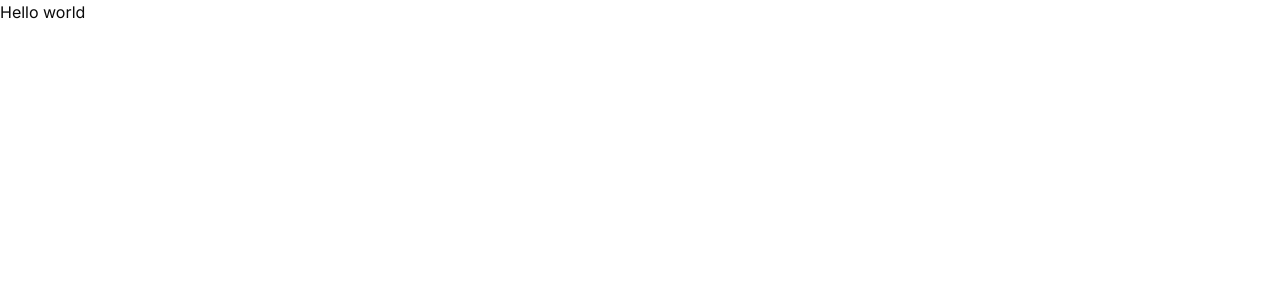
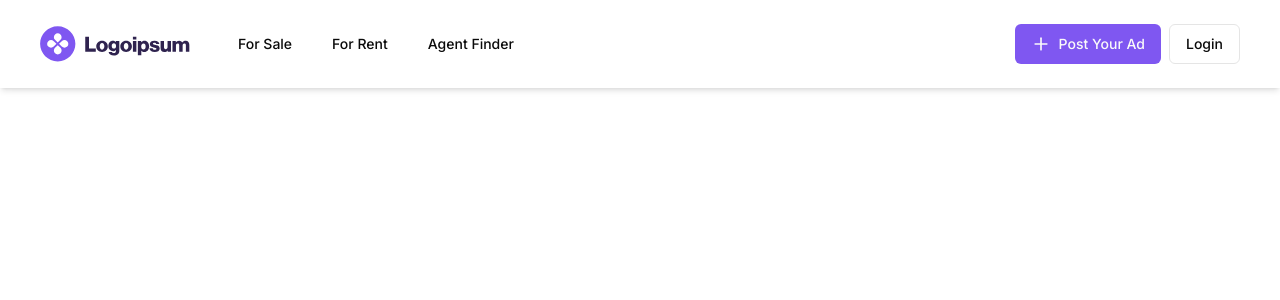
Before and after one commit to francis-mwas/real-estate-listings, a Next.js app: page / in a window 1280 px wide. Shown: the top 300 px of the page. Built offline with nearby package versions, Linux system fonts and the light colour scheme.

Commit message:
added navigation header

```diff
--- /dev/null
+++ b/app/Provider.jsx
@@ -0,0 +1,13 @@
+import React from 'react';
+import Header from './_components/Header';
+
+function Provider({ children }) {
+  return (
+    <div>
+      <Header />
+      {children}
+    </div>
+  );
+}
+
+export default Provider;
--- /dev/null
+++ b/app/_components/Header.jsx
@@ -0,0 +1,43 @@
+'use client';
+import React, { useEffect } from 'react';
+import Image from 'next/image';
+import { Button } from '@/components/ui/button';
+import { Plus } from 'lucide-react';
+import Link from 'next/link';
+import { useParams, usePathname } from 'next/navigation';
+
+function Header() {
+  const path = usePathname();
+  useEffect(() => {
+    console.log(path);
+  }, []);
+  return (
+    <div className="p-6 px-10 flex justify-between shadow-md fixed top-0 w-full z-10 bg-white">
+      <div className="flex gap-12 items-center">
+        <Image src={'/logo.svg'} width={150} height={150} alt="logo" />
+        <ul className="hidden md:flex gap-10">
+          <Link href={'/'}>
+            <li className="hover:text-primary font-medium text-sm cursor-pointer">
+              For Sale
+            </li>
+          </Link>
+          <li className="hover:text-primary font-medium text-sm cursor-pointer">
+            For Rent
+          </li>
+          <li className="hover:text-primary font-medium text-sm cursor-pointer">
+            Agent Finder
+          </li>
+        </ul>
+      </div>
+      <div className="flex gap-2">
+        <Button className="flex gap-2">
+          {' '}
+          <Plus className="h-5 w-5" /> Post Your Ad
+        </Button>
+        <Button variant="outline">Login</Button>
+      </div>
+    </div>
+  );
+}
+
+export default Header;
--- a/app/layout.js
+++ b/app/layout.js
@@ -1,17 +1,20 @@
-import { Inter } from "next/font/google";
-import "./globals.css";
+import { Inter } from 'next/font/google';
+import './globals.css';
+import Provider from './Provider';
 
-const inter = Inter({ subsets: ["latin"] });
+const inter = Inter({ subsets: ['latin'] });
 
 export const metadata = {
-  title: "Create Next App",
-  description: "Generated by create next app",
+  title: 'Create Next App',
+  description: 'Generated by create next app',
 };
 
 export default function RootLayout({ children }) {
   return (
     <html lang="en">
-      <body className={inter.className}>{children}</body>
+      <body className={inter.className}>
+        <Provider>{children}</Provider>
+      </body>
     </html>
   );
 }
--- a/app/page.js
+++ b/app/page.js
@@ -1,9 +1,6 @@
-import Image from "next/image";
+import Image from 'next/image';
+import { Button } from '@/components/ui/button';
 
 export default function Home() {
-  return (
-        <div>
-          <h2>Hello world</h2>
-        </div>
-  );
+  return <div></div>;
 }
--- a/tailwind.config.js
+++ b/tailwind.config.js
@@ -1,77 +1,77 @@
 /** @type {import('tailwindcss').Config} */
 module.exports = {
-  darkMode: ["class"],
+  darkMode: ['class'],
   content: [
     './pages/**/*.{js,jsx}',
     './components/**/*.{js,jsx}',
     './app/**/*.{js,jsx}',
     './src/**/*.{js,jsx}',
   ],
-  prefix: "",
+  prefix: '',
   theme: {
     container: {
       center: true,
-      padding: "2rem",
+      padding: '2rem',
       screens: {
-        "2xl": "1400px",
+        '2xl': '1400px',
       },
     },
     extend: {
       colors: {
-        border: "hsl(var(--border))",
-        input: "hsl(var(--input))",
-        ring: "hsl(var(--ring))",
-        background: "hsl(var(--background))",
-        foreground: "hsl(var(--foreground))",
+        border: 'hsl(var(--border))',
+        input: 'hsl(var(--input))',
+        ring: 'hsl(var(--ring))',
+        background: 'hsl(var(--background))',
+        foreground: 'hsl(var(--foreground))',
         primary: {
-          DEFAULT: "hsl(var(--primary))",
-          foreground: "hsl(var(--primary-foreground))",
+          DEFAULT: '#7f57f1',
+          foreground: 'hsl(var(--primary-foreground))',
         },
         secondary: {
-          DEFAULT: "hsl(var(--secondary))",
-          foreground: "hsl(var(--secondary-foreground))",
+          DEFAULT: 'hsl(var(--secondary))',
+          foreground: 'hsl(var(--secondary-foreground))',
         },
         destructive: {
-          DEFAULT: "hsl(var(--destructive))",
-          foreground: "hsl(var(--destructive-foreground))",
+          DEFAULT: 'hsl(var(--destructive))',
+          foreground: 'hsl(var(--destructive-foreground))',
         },
         muted: {
-          DEFAULT: "hsl(var(--muted))",
-          foreground: "hsl(var(--muted-foreground))",
+          DEFAULT: 'hsl(var(--muted))',
+          foreground: 'hsl(var(--muted-foreground))',
         },
         accent: {
-          DEFAULT: "hsl(var(--accent))",
-          foreground: "hsl(var(--accent-foreground))",
+          DEFAULT: 'hsl(var(--accent))',
+          foreground: 'hsl(var(--accent-foreground))',
         },
         popover: {
-          DEFAULT: "hsl(var(--popover))",
-          foreground: "hsl(var(--popover-foreground))",
+          DEFAULT: 'hsl(var(--popover))',
+          foreground: 'hsl(var(--popover-foreground))',
         },
         card: {
-          DEFAULT: "hsl(var(--card))",
-          foreground: "hsl(var(--card-foreground))",
+          DEFAULT: 'hsl(var(--card))',
+          foreground: 'hsl(var(--card-foreground))',
         },
       },
       borderRadius: {
-        lg: "var(--radius)",
-        md: "calc(var(--radius) - 2px)",
-        sm: "calc(var(--radius) - 4px)",
+        lg: 'var(--radius)',
+        md: 'calc(var(--radius) - 2px)',
+        sm: 'calc(var(--radius) - 4px)',
       },
       keyframes: {
-        "accordion-down": {
-          from: { height: "0" },
-          to: { height: "var(--radix-accordion-content-height)" },
+        'accordion-down': {
+          from: { height: '0' },
+          to: { height: 'var(--radix-accordion-content-height)' },
         },
-        "accordion-up": {
-          from: { height: "var(--radix-accordion-content-height)" },
-          to: { height: "0" },
+        'accordion-up': {
+          from: { height: 'var(--radix-accordion-content-height)' },
+          to: { height: '0' },
         },
       },
       animation: {
-        "accordion-down": "accordion-down 0.2s ease-out",
-        "accordion-up": "accordion-up 0.2s ease-out",
+        'accordion-down': 'accordion-down 0.2s ease-out',
+        'accordion-up': 'accordion-up 0.2s ease-out',
       },
     },
   },
-  plugins: [require("tailwindcss-animate")],
-}
+  plugins: [require('tailwindcss-animate')],
+};
```
Also changed, not shown: public/logo.svg (added).
